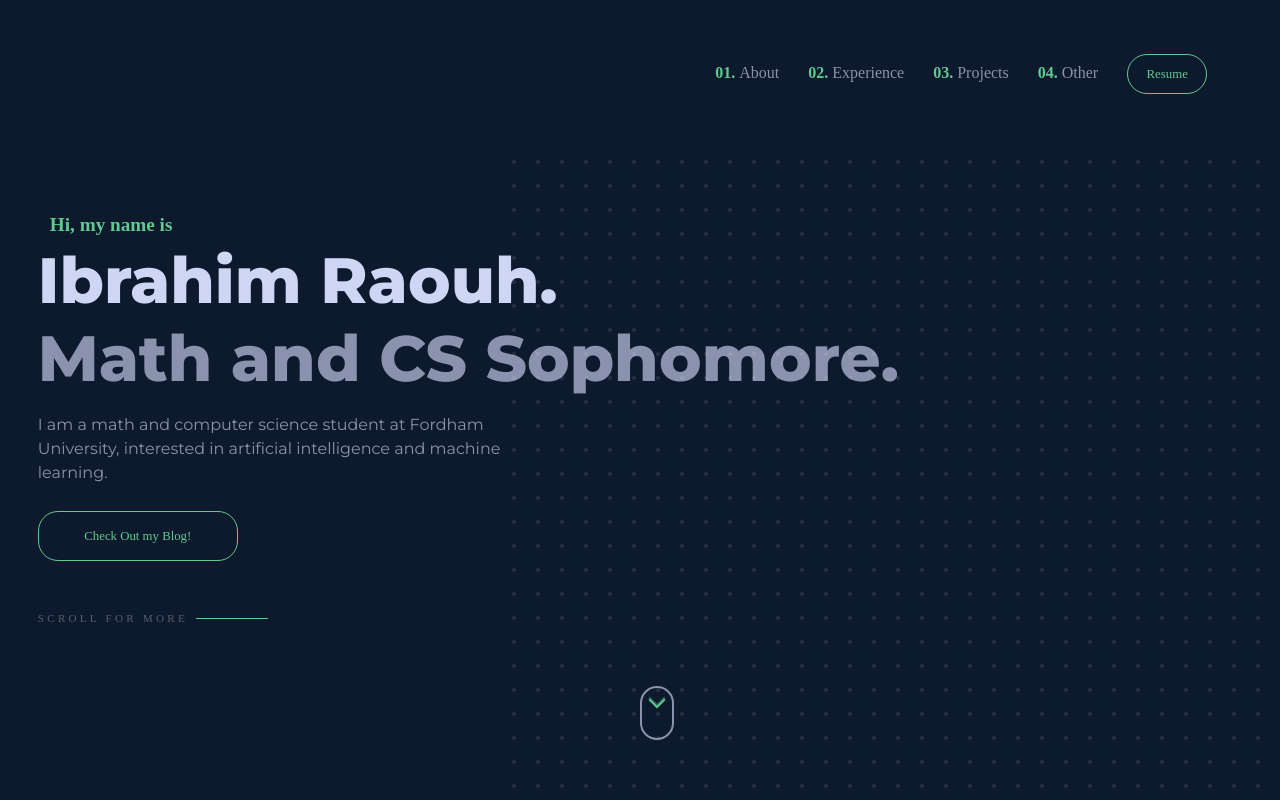
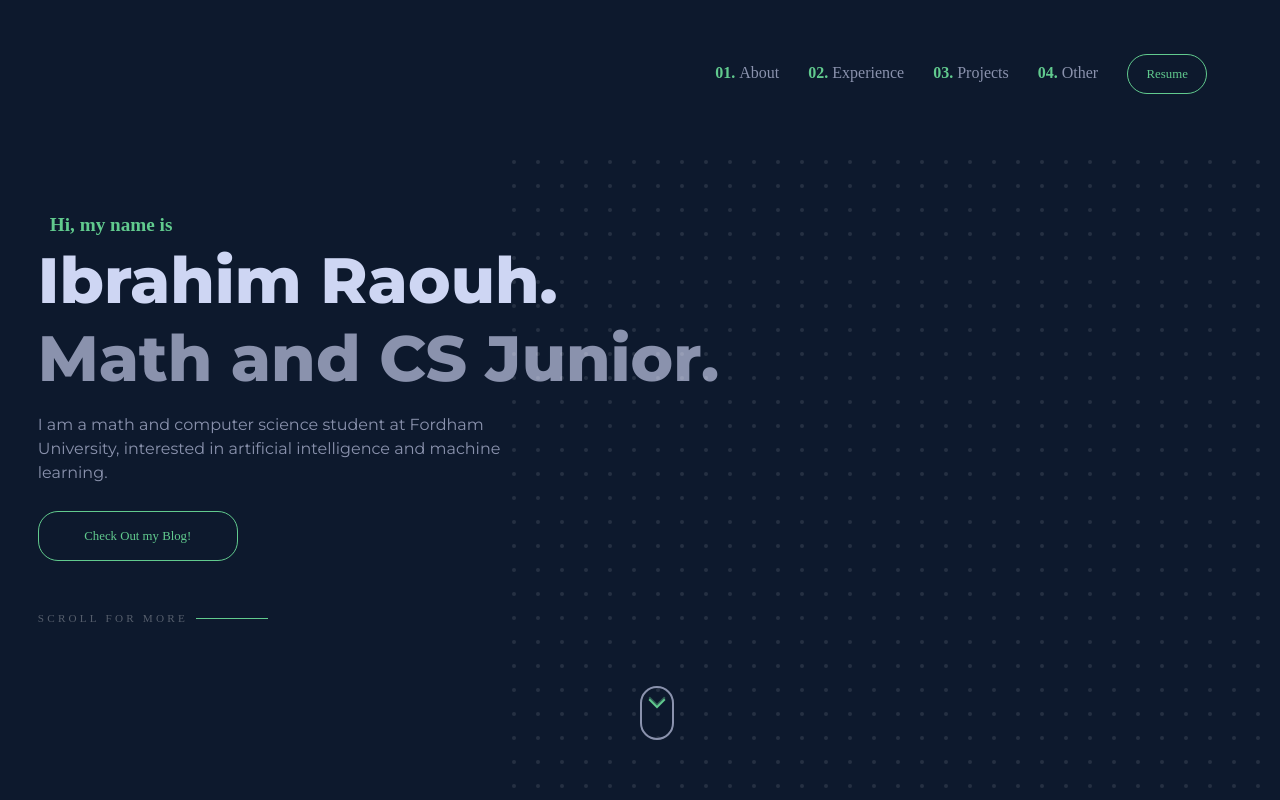
Before and after one commit to ibraouh/raouh.com-portfolio, a plain HTML site: page index.html in a window 1280 px wide. Shown: the top 800 px of the page. Drawn offline with Linux system fonts and the light colour scheme; a web font is replaced by a local one.

Commit message:
Update 05/28/22

```diff
--- a/index.html
+++ b/index.html
@@ -54,7 +54,7 @@
 	<div class="main_welcome">
 		<h4>Hi, my name is</h4>
 		<h1>Ibrahim Raouh.</h1>
-		<h1 class= "gray_h1">Math and CS Sophomore.</h1>
+		<h1 class= "gray_h1">Math and CS Junior.</h1>
 		<p class="title_p">
 			I am a math and computer science student at Fordham University, interested in artificial intelligence and machine learning.
 		</p>
```
Also changed, not shown: 1 other file.
